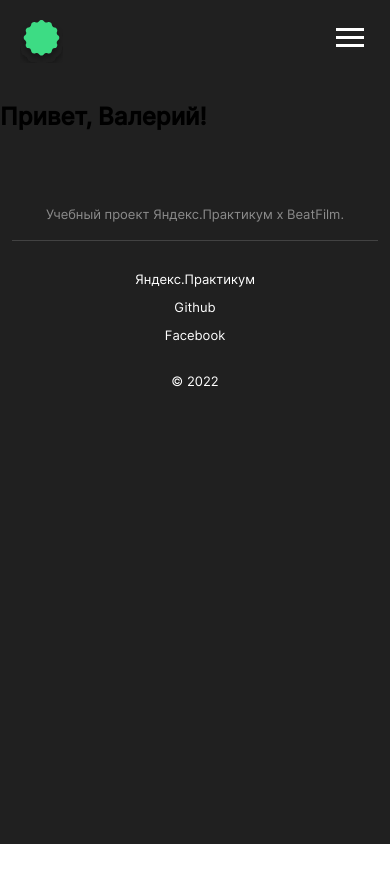
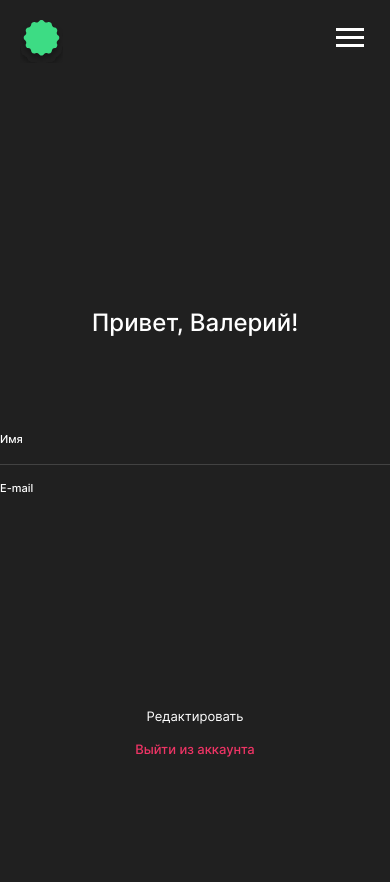
Before and after one commit to ValeryAvdeev/movies-explorer-frontend, a React (Create React App) app: page /profile in a window 390 px wide. Shown: the top 882 px of the page. Before the commit the page ends 844 px from the top, so only its background shows below. Built offline with nearby package versions, Linux system fonts and the light colour scheme.

Commit message:
feat: adaptive layout finish, now logic on buttons

```diff
--- a/src/components/App/App.js
+++ b/src/components/App/App.js
@@ -9,6 +9,7 @@ import Register from "../Register/Register";
 import Footer from "../Footer/Footer";
 import Navigation from "../Navigation/Navigation";
 import Profile from "../Profile/Profile";
+import NotFoundPage from "../NotFoundPage/NotFoundPage";
 
 function App() {
   return (
@@ -40,7 +41,6 @@ function App() {
             <>
               <Navigation/>
               <Profile/>
-              <Footer/>
             </>
           }/>
           <Route path='/signin' element={
@@ -48,6 +48,9 @@ function App() {
           }/>
           <Route path='/signup' element={
             <Register/>
+          }/>
+          <Route path='/*' element={
+            <NotFoundPage/>
           }/>
         </Routes>
       </div>
--- a/src/components/NotFoundPage/NotFoundPage.css
+++ b/src/components/NotFoundPage/NotFoundPage.css
@@ -0,0 +1,82 @@
+.page-error {
+  display: flex;
+  flex-direction: column;
+  margin: 0 auto 60px;
+  background-color: #202020;
+  max-width: 1280px;
+}
+
+.page-error__title {
+  font-family: "Inter", Arial, sans-serif;
+  font-style: normal;
+  font-weight: 400;
+  font-size: 140px;
+  line-height: 169px;
+  text-align: center;
+  color: #FFFFFF;
+  padding: 246px 0 0 0;
+  margin: 0 auto;
+}
+
+.page-error__text {
+  font-family: "Inter", Arial, sans-serif;
+  font-style: normal;
+  font-weight: 400;
+  font-size: 16px;
+  line-height: 19px;
+  text-align: center;
+  color: #FFFFFF;
+  margin-top: 5px;
+  margin-bottom: 184px;
+}
+
+.page-error__link {
+  font-family: "Inter", Arial, sans-serif;
+  font-style: normal;
+  font-weight: 400;
+  font-size: 14px;
+  line-height: 17px;
+  text-align: center;
+  color: #4285F4;
+  opacity: 1;
+  transition: opacity 0.5s;
+  text-decoration: none;
+}
+
+.page-error__link:hover {
+  opacity: 0.7;
+}
+
+@media screen and (max-width: 768px) {
+  .page-error {
+    margin-bottom: 222px;
+  }
+
+  .page-error__title {
+    padding-top: 408px;
+  }
+}
+
+@media screen and (max-width: 320px) {
+  .page-error {
+    margin-bottom: 30px;
+  }
+
+  .page-error__title {
+    padding-top: 329px;
+    font-size: 80px;
+    line-height: 97px;
+  }
+
+  .page-error__text {
+    margin-top: 10px;
+    margin-bottom: 284px;
+    font-size: 12px;
+    line-height: 15px;
+  }
+
+  .page-error__link {
+    font-size: 12px;
+    line-height: 15px;
+  }
+}
--- a/src/components/NotFoundPage/NotFoundPage.js
+++ b/src/components/NotFoundPage/NotFoundPage.js
@@ -1,7 +1,22 @@
 import './NotFoundPage.css';
+import {Link} from "react-router-dom";
 
 function NotFoundPage() {
-
+  return (
+    <div className="page-error">
+      <h2 className="page-error__title">
+        404
+      </h2>
+      <p className="page-error__text">Страница не найдена</p>
+      <Link
+        to='/'
+        type='button'
+        className='page-error__link'
+      >
+        Назад
+      </Link>
+    </div>
+  )
 }
 
 export default NotFoundPage;
--- a/src/components/Profile/Profile.css
+++ b/src/components/Profile/Profile.css
@@ -0,0 +1,139 @@
+.profile {
+  margin: 0 auto;
+  max-width: 410px;
+  padding: 56px 0 70px;
+  display: flex;
+  flex-direction: column;
+  justify-content: center;
+}
+
+.profile__name {
+  font-family: "Inter", "Arial", sans-serif;
+  font-style: normal;
+  font-weight: 500;
+  font-size: 24px;
+  line-height: 29px;
+  text-align: center;
+  color: #FFFFFF;
+  margin-bottom: 123px;
+}
+
+.profile__form {
+  display: flex;
+  flex-direction: column;
+  margin-bottom: 16px;
+}
+
+.profile__conteiner {
+  display: flex;
+  flex-direction: row;
+  justify-content: space-between;
+  margin-bottom: 16px;
+}
+
+.profile__conteiner:last-of-type {
+  border-top: 1px solid #424242;
+  padding: 17px 0 0 0;
+  margin: 0;
+  margin-bottom: 215px;
+}
+
+.profile__label {
+  font-family: "Inter", "Arial", sans-serif;
+  font-style: normal;
+  font-weight: 500;
+  font-size: 11px;
+  line-height: 13px;
+  color: #FFFFFF;
+  margin: 0;
+}
+
+.profile__input {
+  font-family: "Inter", "Arial", sans-serif;
+  font-style: normal;
+  font-weight: 400;
+  font-size: 11px;
+  line-height: 13px;
+  text-align: right;
+  color: #FFFFFF;
+  background-color: #202020;
+  border: none;
+  outline: none;
+}
+
+.profile__button {
+  font-family: "Inter", "Arial", sans-serif;
+  font-style: normal;
+  font-weight: 400;
+  font-size: 13px;
+  line-height: 16px;
+  align-items: center;
+  text-align: center;
+  color: #FFFFFF;
+  background-color: #202020;
+  opacity: 1;
+  transition: opacity .5s;
+  border: none;
+  cursor: pointer;
+}
+
+.profile__link {
+  font-family: "Inter", "Arial", sans-serif;
+  font-style: normal;
+  font-weight: 500;
+  font-size: 13px;
+  line-height: 16px;
+  text-align: center;
+  color: #EE3465;
+  opacity: 1;
+  transition: opacity .5s;
+  text-decoration: none;
+}
+
+.profile__button:hover {
+  opacity: .85;
+}
+
+.profile__link:hover {
+  opacity: .85;
+}
+
+@media screen and (max-width: 768px) {
+  .profile {
+    padding: 205px 0 268px;
+  }
+
+  .profile__name {
+    margin-bottom: 96px;
+  }
+
+  .profile__conteiner:last-of-type {
+    margin-bottom: 210px;
+  }
+}
+
+
+@media screen and (max-width: 320px) {
+  .profile {
+    padding: 40px 0 40px;
+    max-width: 260px;
+  }
+
+  .profile__name {
+    margin-bottom: 80px;
+  }
+
+  .profile__conteiner:last-of-type {
+    margin-bottom: 379px;
+  }
+
+  .profile__button {
+    font-size: 12px;
+    line-height: 15px;
+  }
+
+  .profile__link {
+    font-size: 12px;
+    line-height: 15px;
+  }
+}
--- a/src/components/Profile/Profile.js
+++ b/src/components/Profile/Profile.js
@@ -1,12 +1,47 @@
 import './Profile.css';
+import {Link} from "react-router-dom";
 
 function Profile() {
   return (
     <div className='profile'>
       <h2 className='profile__name'>
-      Привет, Валерий!
+        Привет, Валерий!
       </h2>
-
+      <form className='profile__form'>
+        <div className="profile__conteiner">
+          <label className="profile__label">Имя</label>
+          <input
+            type="name"
+            name="name"
+            minLength="5"
+            maxLength="30"
+            className="profile__input"
+            id="userEmail"
+            required
+          />
+        </div>
+        <div className="profile__conteiner">
+          <label className="profile__label">E-mail</label>
+          <input
+            type="email"
+            name="email"
+            className="profile__input"
+            id="password"
+            minLength="4"
+            maxLength="40"
+            required
+          />
+        </div>
+        <button type="submit" className="profile__button">
+          Редактировать
+        </button>
+      </form>
+      <Link
+        to='/signin'
+        className='profile__link'
+      >
+        Выйти из аккаунта
+      </Link>
     </div>
   )
 }
--- a/src/components/SearchForm/SearchForm.css
+++ b/src/components/SearchForm/SearchForm.css
@@ -41,6 +41,12 @@
   height: 34px;
   border: none;
   cursor: pointer;
+  opacity: 1;
+  transition: opacity 0.5s;
+}
+
+.search__button:hover {
+  opacity: .5;
 }
 
 .search__switch {
```
Also changed, not shown: src/components/SavedMovies/SavedMovies.js (line endings or trailing spaces).
